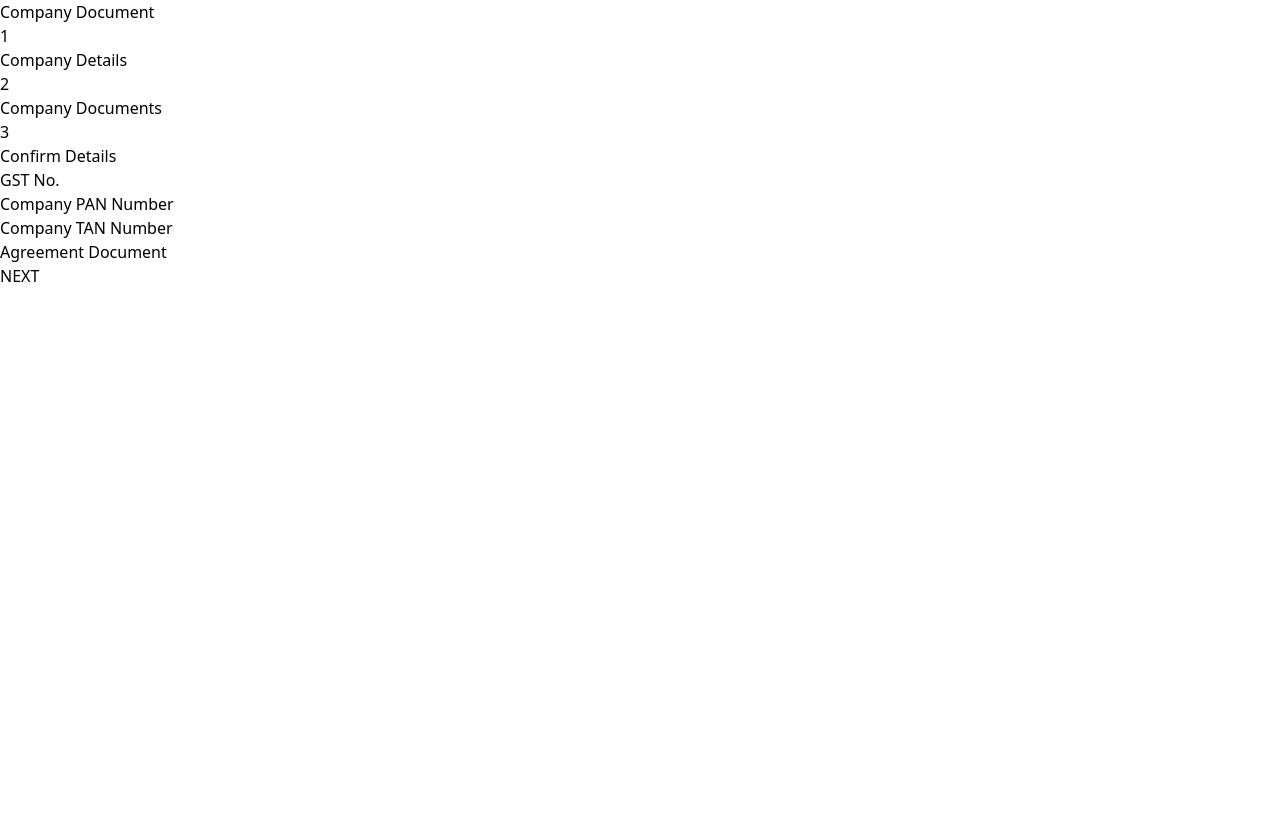
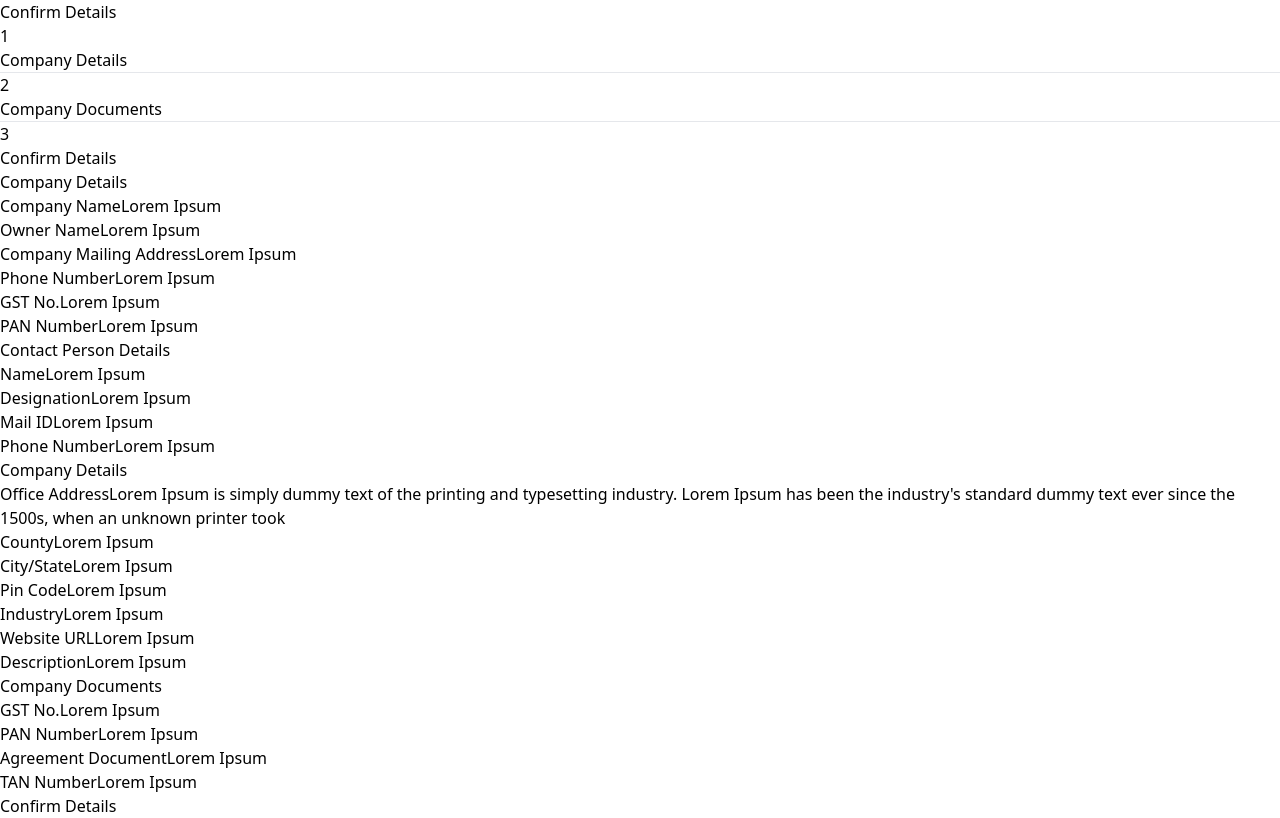
Before and after one commit to Sinan0333/Acon-Space, a React (Vite) app: page / in a window 1280 px wide. Built offline with nearby package versions, Linux system fonts and the light colour scheme.

Commit message:
Page Four designing completed

```diff
--- a/src/components/PageFour.jsx
+++ b/src/components/PageFour.jsx
@@ -2,46 +2,142 @@ import React from 'react'
 
 function PageFour() {
     return (
-        <div className="bg-gray-100 min-h-screen flex items-center justify-center">
-          <div className="bg-white w-full max-w-3xl shadow-md rounded p-6">
-            <h2 className="text-xl font-semibold mb-4">Company Document</h2>
-
-            <div className="flex justify-between mb-8">
-              <div className="flex items-center">
-                <div className="w-8 h-8 flex items-center justify-center bg-gray-300 rounded-full">1</div>
-                <span className="ml-2">Company Details</span>
+        <div className=" mx-auto bg-white">
+            <div className='w-full h-10 bg-slate-900 flex items-center justify-center'>
+                <h1 className='text-white text-center font-semibold'>Confirm Details</h1>
             </div>
-              <div className="flex items-center">
-                <div className="w-8 h-8 flex items-center justify-center bg-orange-500 text-white rounded-full">2</div>
-                <span className="ml-2">Company Documents</span>
+            <div className="w-[85%] h-32 mx-auto flex justify-center border-b-2 mb-4">
+                <div className='w-1/3 flex items-center'>
+                    <div className='w-48  text-center'>
+                        <div className='w-8 h-8 rounded-full border-gray-950 border flex justify-center items-center mx-auto'>1</div>
+                        <p className='mx-auto'>Company Details</p>
                     </div>
-              <div className="flex items-center">
-                <div className="w-8 h-8 flex items-center justify-center bg-gray-300 rounded-full">3</div>
-                <span className="ml-2">Confirm Details</span>
+                    <hr className='w-full text-slate-900'/>
+                </div>
+                <div className='w-1/3 flex items-center'>
+                    <div className='w-60  text-center'>
+                        <div className='w-8 h-8 rounded-full border-gray-950 border flex justify-center items-center mx-auto'>2</div>
+                        <p className='mx-auto'>Company Documents</p>
+                    </div>
+                    <hr className='w-full text-slate-900'/>
+                </div>
+                <div className='flex items-center'>
+                    <div className='w-52  text-center'>
+                        <div className='w-8 h-8 rounded-full bg-slate-900 text-white  flex justify-center items-center mx-auto'>3</div>
+                        <p className='mx-auto'>Confirm Details</p>
+                    </div>
                 </div>
             </div>
 
-            <div className="grid grid-cols-2 gap-4 mb-6">
-              <div>
-                <label className="block text-sm font-medium mb-2">GST No.</label>
-                <input type="text" className="w-full px-3 py-2 border border-gray-300 rounded" />
+            <div className='mx-5 xl:mx-10'>
+            <h1 className='text-md font-bold mb-8 text-orange-500'>Company Details</h1>
+                <div className="border-b-2 pb-8 mb-4">
+                    <div className="grid grid-cols-2 gap-x-8 gap-y-4 mt-4">
+                    <div className="flex justify-between">
+                        <span>Company Name</span>
+                        <span>Lorem Ipsum</span>
                     </div>
-              <div>
-                <label className="block text-sm font-medium mb-2">Company PAN Number</label>
-                <input type="text" className="w-full px-3 py-2 border border-gray-300 rounded" />
+                    <div className="flex justify-between">
+                        <span>Owner Name</span>
+                        <span>Lorem Ipsum</span>
                     </div>
-              <div>
-                <label className="block text-sm font-medium mb-2">Company TAN Number</label>
-                <input type="text" className="w-full px-3 py-2 border border-gray-300 rounded" />
+                    <div className="flex justify-between">
+                        <span>Company Mailing Address</span>
+                        <span>Lorem Ipsum</span>
                     </div>
-              <div>
-                <label className="block text-sm font-medium mb-2">Agreement Document</label>
-                <input type="text" className="w-full px-3 py-2 border border-gray-300 rounded" />
+                    <div className="flex justify-between">
+                        <span>Phone Number</span>
+                        <span>Lorem Ipsum</span>
+                    </div>
+                    <div className="flex justify-between">
+                        <span>GST No.</span>
+                        <span>Lorem Ipsum</span>
+                    </div>
+                    <div className="flex justify-between">
+                        <span>PAN Number</span>
+                        <span>Lorem Ipsum</span>
+                    </div>
                     </div>
                 </div>
 
-            <div className="text-center">
-              <button className="bg-orange-500 text-white px-6 py-2 rounded">NEXT</button>
+                <div className="border-b-2 pb-8 mb-4">
+                    <h2 className="text-orange-600 text-lg font-semibold">Contact Person Details</h2>
+                    <div className="grid grid-cols-2 gap-x-8 gap-y-4 mt-4">
+                        <div className="flex justify-between">
+                            <span>Name</span>
+                            <span>Lorem Ipsum</span>
+                        </div>
+                        <div className="flex justify-between">
+                            <span>Designation</span>
+                            <span>Lorem Ipsum</span>
+                        </div>
+                        <div className="flex justify-between">
+                            <span>Mail ID</span>
+                            <span>Lorem Ipsum</span>
+                        </div>
+                        <div className="flex justify-between">
+                            <span>Phone Number</span>
+                            <span>Lorem Ipsum</span>
+                        </div>
+                    </div>
+                </div>
+                <div className="border-b-2 pb-8 mb-4">
+                    <h2 className="text-orange-600 text-lg font-semibold">Company Details</h2>
+                        <div className="flex justify-between">
+                            <span>Office Address</span>
+                            <span>Lorem Ipsum is simply dummy text of the printing and typesetting industry. Lorem Ipsum has been the industry's standard dummy text ever since the 1500s, when an unknown printer took </span>
+                        </div>
+                    <div className="grid grid-cols-2 gap-x-8 gap-y-4 mt-4">
+                        <div className="flex justify-between">
+                            <span>County</span>
+                            <span>Lorem Ipsum</span>
+                        </div>
+                        <div className="flex justify-between">
+                            <span>City/State</span>
+                            <span>Lorem Ipsum</span>
+                        </div>
+                        <div className="flex justify-between">
+                            <span>Pin Code</span>
+                            <span>Lorem Ipsum</span>
+                        </div>
+                        <div className="flex justify-between">
+                            <span>Industry</span>
+                            <span>Lorem Ipsum</span>
+                        </div>
+                        <div className="flex justify-between">
+                            <span>Website URL</span>
+                            <span>Lorem Ipsum</span>
+                        </div>
+                        <div className="flex justify-between">
+                            <span>Description</span>
+                            <span>Lorem Ipsum</span>
+                        </div>
+                    </div>
+                </div>
+                <div className="border-b-2 pb-8 mb-4">
+                    <h2 className="text-orange-600 text-lg font-semibold">Company Documents</h2>
+                    <div className="grid grid-cols-2 gap-x-8 gap-y-4 mt-4">
+                        <div className="flex justify-between">
+                            <span>GST No.</span>
+                            <span>Lorem Ipsum</span>
+                        </div>
+                        <div className="flex justify-between">
+                            <span>PAN Number</span>
+                            <span>Lorem Ipsum</span>
+                        </div>
+                        <div className="flex justify-between">
+                            <span>Agreement Document</span>
+                            <span>Lorem Ipsum</span>
+                        </div>
+                        <div className="flex justify-between">
+                            <span>TAN Number</span>
+                            <span>Lorem Ipsum</span>
+                        </div>
+                    </div>
+                </div>
+
+                <div className="text-center mt-16 mb-16">
+                    <button className="bg-orange-500 text-white py-2 px-8 rounded-md">Confirm Details</button>
                 </div>
             </div>
         </div>
--- a/src/components/PageThree.jsx
+++ b/src/components/PageThree.jsx
@@ -4,7 +4,7 @@ function PageThree() {
     return (
         <div className="mx-auto bg-white rounded-md">
             <div className='w-full h-10 bg-slate-900 flex items-center justify-center'>
-                <h1 className='text-white text-center font-semibold'>Company Details</h1>
+                <h1 className='text-white text-center font-semibold'>Company Documents</h1>
             </div>
             <div className="w-[85%] h-32 mx-auto flex justify-center border-b-2 mb-4">
                 <div className='w-1/3 flex items-center'>
@@ -15,16 +15,16 @@ function PageThree() {
                     <hr className='w-full text-slate-900'/>
                 </div>
                 <div className='w-1/3 flex items-center'>
-                    <div className='w-52  text-center'>
+                    <div className='w-60  text-center'>
                         <div className='w-8 h-8 rounded-full bg-slate-900 text-white  flex justify-center items-center mx-auto'>2</div>
-                        <p className='mx-auto'>Company Details</p>
+                        <p className='mx-auto'>Company Documents</p>
                     </div>
                     <hr className='w-full text-slate-900'/>
                 </div>
                 <div className='flex items-center'>
                     <div className='w-52  text-center'>
                         <div className='w-8 h-8 rounded-full border-gray-950 border  flex justify-center items-center mx-auto'>3</div>
-                        <p className='mx-auto'>Company Details</p>
+                        <p className='mx-auto'>Confirm Details</p>
                     </div>
                 </div>
             </div>
--- a/src/components/PageTwo.jsx
+++ b/src/components/PageTwo.jsx
@@ -15,16 +15,16 @@ function PageTwo() {
                     <hr className='w-full text-slate-900'/>
                 </div>
                 <div className='w-1/3 flex items-center'>
-                    <div className='w-52  text-center'>
+                    <div className='w-60  text-center'>
                         <div className='w-8 h-8 rounded-full border-gray-950 border  flex justify-center items-center mx-auto'>2</div>
-                        <p className='mx-auto'>Company Details</p>
+                        <p className='mx-auto'>Company Documents</p>
                     </div>
                     <hr className='w-full text-slate-900'/>
                 </div>
                 <div className='flex items-center'>
                     <div className='w-52  text-center'>
                         <div className='w-8 h-8 rounded-full border-gray-950 border  flex justify-center items-center mx-auto'>3</div>
-                        <p className='mx-auto'>Company Details</p>
+                        <p className='mx-auto'>Confirm Details</p>
                     </div>
                 </div>
             </div>
```
Lines whose indentation alone changed are shown as unchanged.
